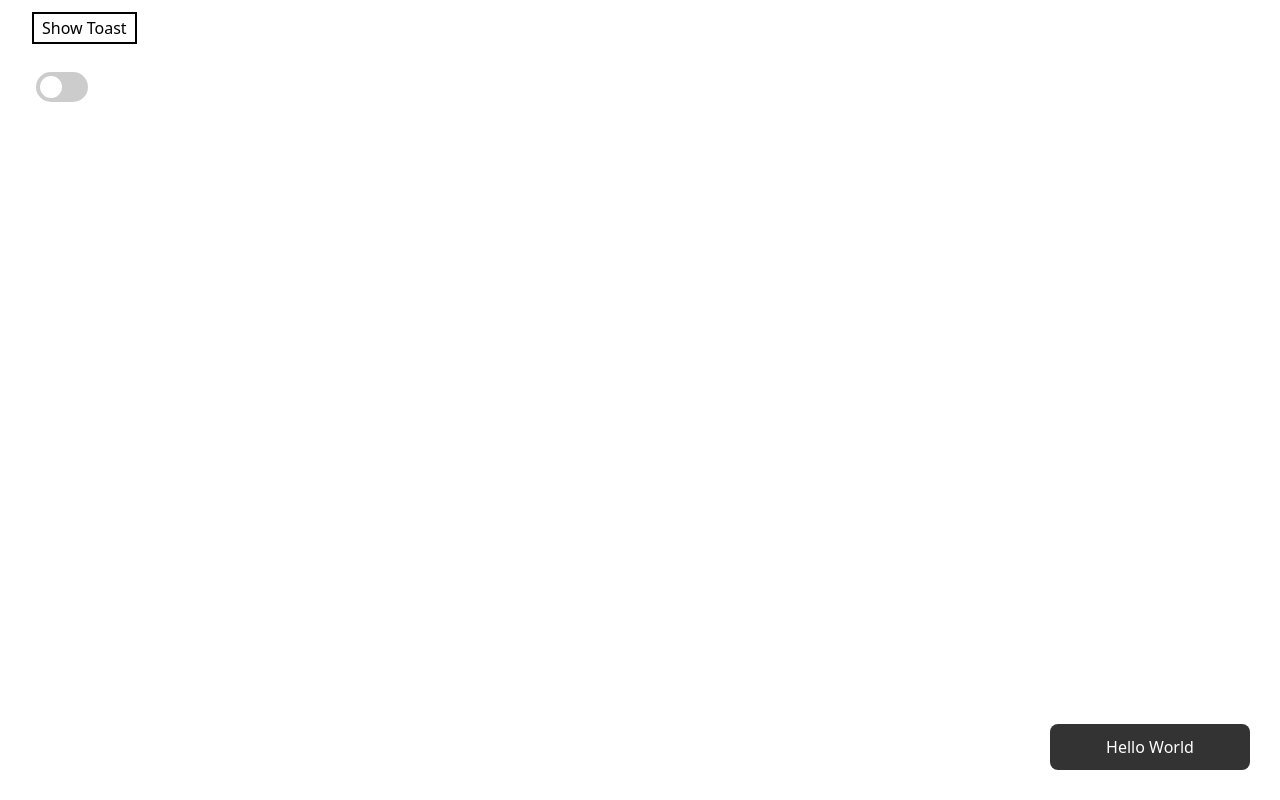
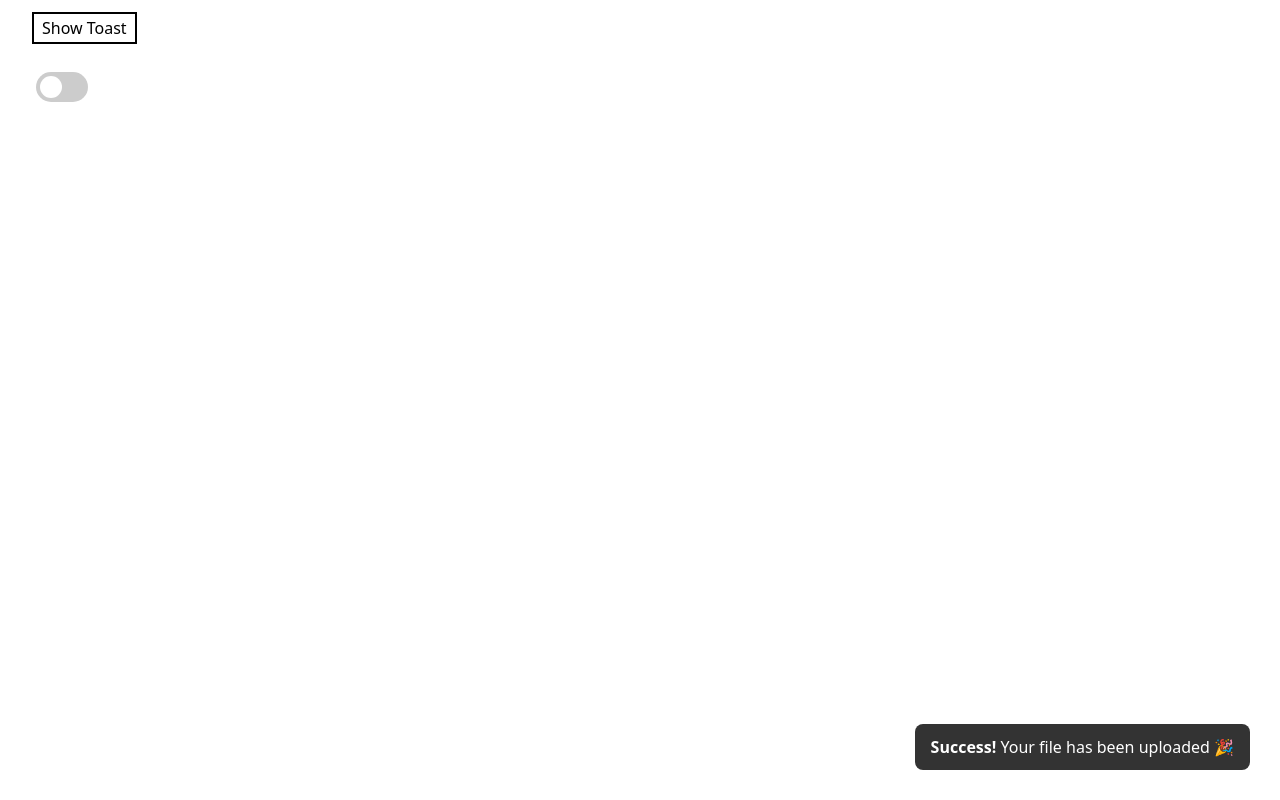
Before and after one commit to hackdanismo/origami, a plain HTML site: page index.html in a window 1280 px wide. Both pictures are taken after a click on the button "Show Toast". Drawn offline with Linux system fonts and the light colour scheme.

Commit message:
feat: update the toast component to allow content to be added directly to the HTML container of the component

```diff
--- a/index.html
+++ b/index.html
@@ -24,7 +24,9 @@
         <section>
             <div class="container">
                 <!-- Component: Toast -->
-                <div class="paper-toast"></div>
+                <div class="paper-toast js-paper-toast">
+                    <strong>Success!</strong> Your file has been uploaded 🎉
+                </div>
                 <button onclick="showToast()">Show Toast</button>
                 <!-- END: Component: Toast -->
             </div>
@@ -45,14 +47,18 @@
     </footer>
 
 <script>
-function showToast() {
-    const toast = document.querySelector(".paper-toast");
-    toast.textContent = "Hello World";
-    toast.classList.add("show");
+const showToast = () => {
+    const toast = document.querySelector(".js-paper-toast");
+    // Only show the toast component if it's not already visible
+    if (!toast.classList.contains("show")) {
+        // Add CSS class to display the toast component
+        toast.classList.add("show");
 
-    setTimeout(() => {
-        toast.classList.remove("show");
-    }, 3000);   // Hide after 3 seconds
+        // Hide the toast component after 3 seconds
+        setTimeout(() => {
+            toast.classList.remove("show");
+        }, 3000);
+    }
 }
 </script>
 </body>
```
